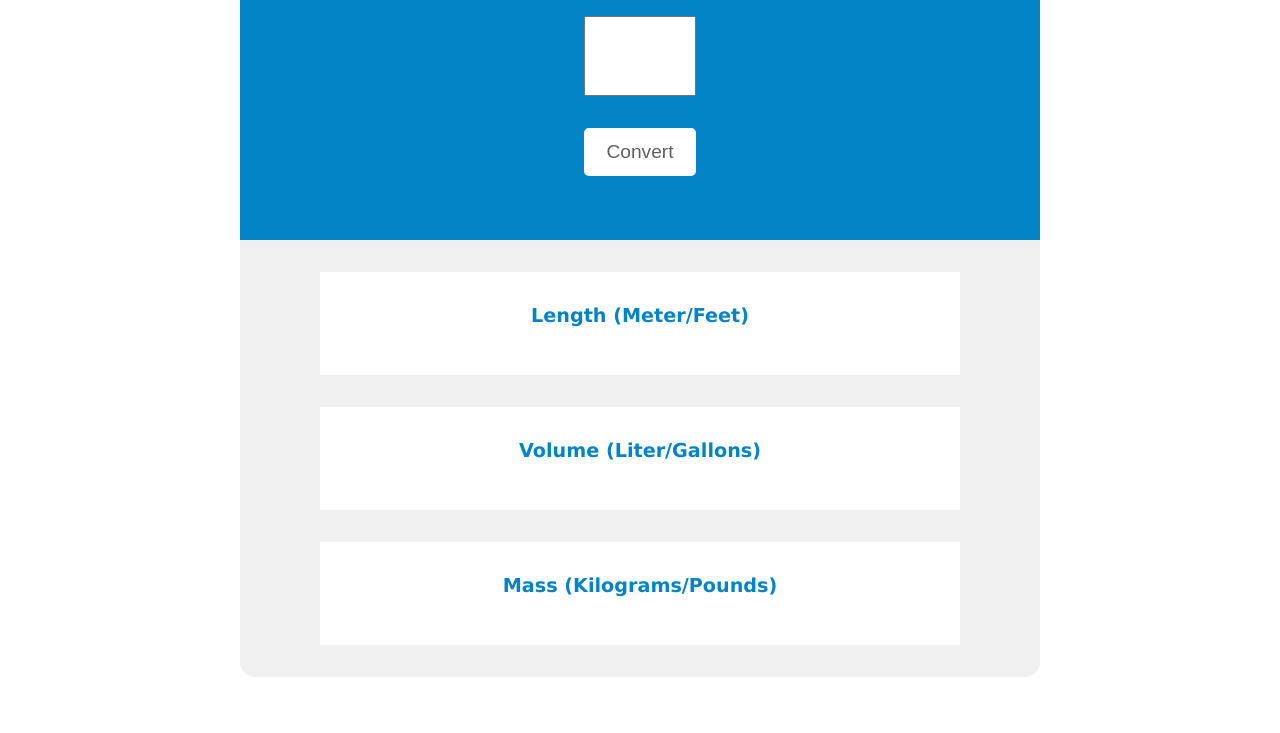
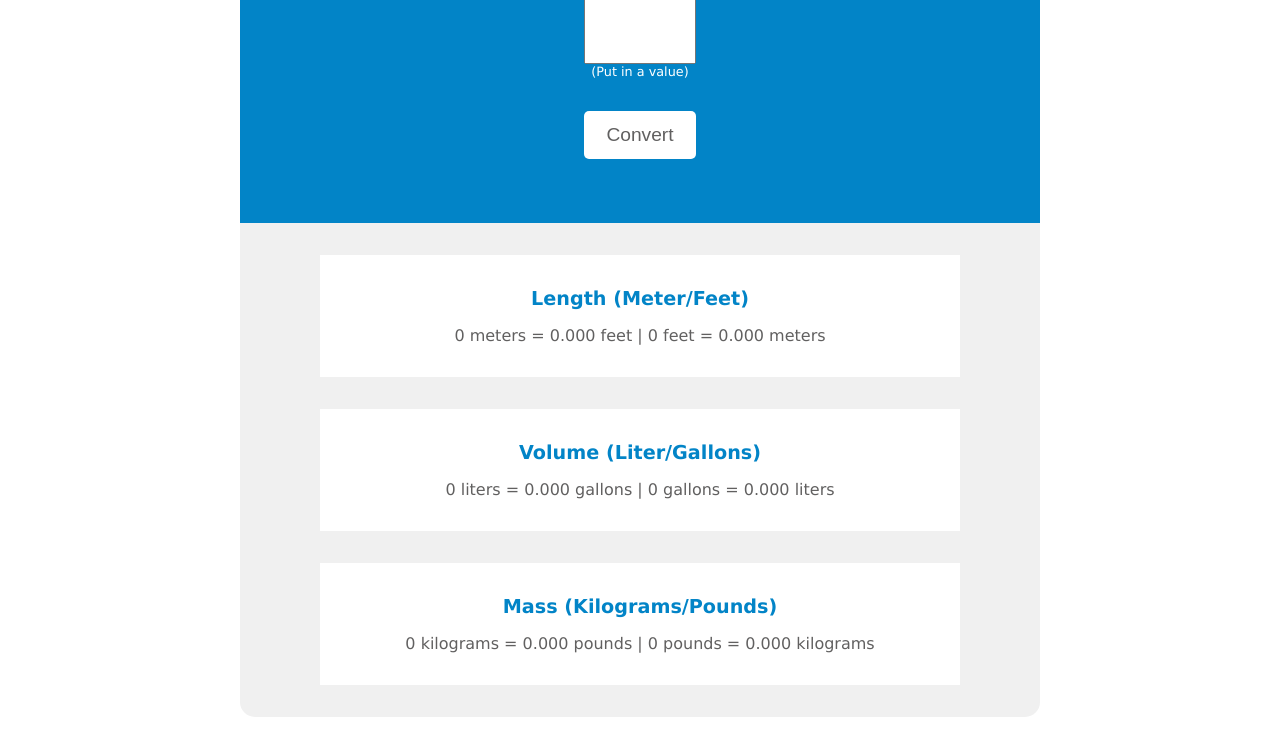
Before and after one commit to SchwatteDuevel/unit-converter, a plain HTML site: page index.html in a window 1280 px wide. Shown: the part 137-870 px from the top of the page. Drawn offline with Linux system fonts and the light colour scheme.

Commit message:
Added some text

```diff
--- a/index.html
+++ b/index.html
@@ -13,20 +13,21 @@
         <header class="header">
             <h1>Metric/Imperial Unit Conversion</h1>
             <input id="input-number" type="text">
+            <p>(Put in a value)</p>
             <button id="btn-input">Convert</button>
         </header>
         <main class="results">
             <div class="length result-box">
                 <h2>Length (Meter/Feet)</h2>
-                <p id="length-result"></p>
+                <p id="length-result">0 meters = 0.000 feet | 0 feet = 0.000 meters</p>
             </div>
             <div class="volume result-box">
                 <h2>Volume (Liter/Gallons)</h2>
-                <p id="volume-result"></p>
+                <p id="volume-result">0 liters = 0.000 gallons | 0 gallons = 0.000 liters</p>
             </div>
             <div class="mass result-box">
                 <h2>Mass (Kilograms/Pounds)</h2>
-                <p id="mass-result"></p>
+                <p id="mass-result">0 kilograms = 0.000 pounds | 0 pounds = 0.000 kilograms</p>
             </div>
         </main>
     </div>
--- a/script.js
+++ b/script.js
@@ -28,7 +28,7 @@ btn.addEventListener("click", () => {
 
     lengthRes.innerHTML = `${inputValue} meters = ${feet.toFixed(3)} feet | ${inputValue} feet = ${meter.toFixed(3)} meters`;
     volumeRes.innerHTML = `${inputValue} liters = ${gallon.toFixed(3)} gallons | ${inputValue} gallons = ${liter.toFixed(3)} liters`;
-    massRes.innerHTML = `${inputValue} kilos = ${pound.toFixed(3)} pounds | ${inputValue} pounds = ${kilogram.toFixed(3)} kilos`;
+    massRes.innerHTML = `${inputValue} kilograms = ${pound.toFixed(3)} pounds | ${inputValue} pounds = ${kilogram.toFixed(3)} kilograms`;
     input.value = "";
 })
 
--- a/styles-dark.css
+++ b/styles-dark.css
@@ -12,7 +12,6 @@ body {
 }
 
 :root {
-    --bg-color: #f0f0f0;
     --main-color: #0284C7;
     --text-color: #616060;
     --dark-bg-color: #1F2937;
@@ -24,7 +23,7 @@ body {
     width: 100%;
     max-width: 50rem;
     background-color: var(--dark-main-color);
-    margin: 3rem auto;
+    margin: 1rem auto;
     text-align: center;
     border-radius: 15px;
 }
@@ -33,6 +32,11 @@ body {
     background-color: var(--main-color);
     padding: 2rem 0;
     border-radius: 15px 15px 0 0;
+}
+
+header > p {
+    color: white;
+    font-size: 0.8rem;
 }
 
 h1 {
--- a/styles.css
+++ b/styles.css
@@ -24,7 +24,7 @@ body {
     width: 100%;
     max-width: 50rem;
     background-color: var(--bg-color);
-    margin: 3rem auto;
+    margin: 1rem auto;
     text-align: center;
     border-radius: 15px;
 }
@@ -33,6 +33,11 @@ body {
     background-color: var(--main-color);
     padding: 2rem 0;
     border-radius: 15px 15px 0 0;
+}
+
+header > p {
+    color: white;
+    font-size: 0.8rem;
 }
 
 h1 {
```
